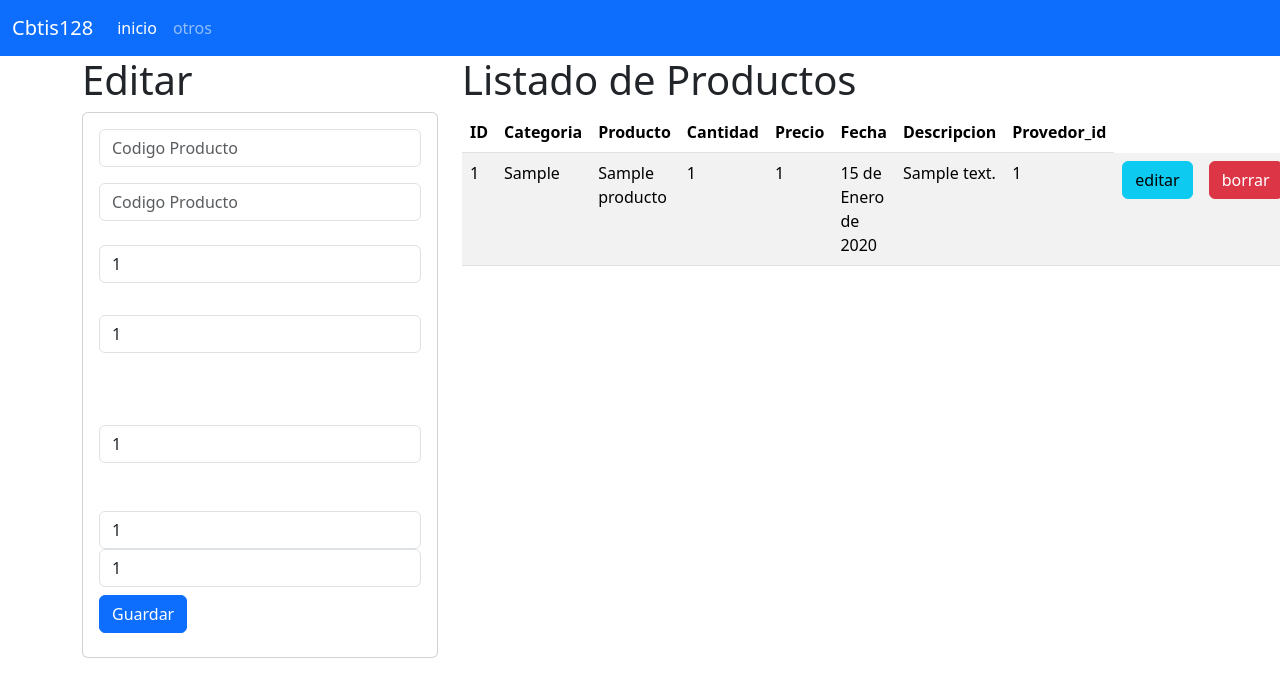
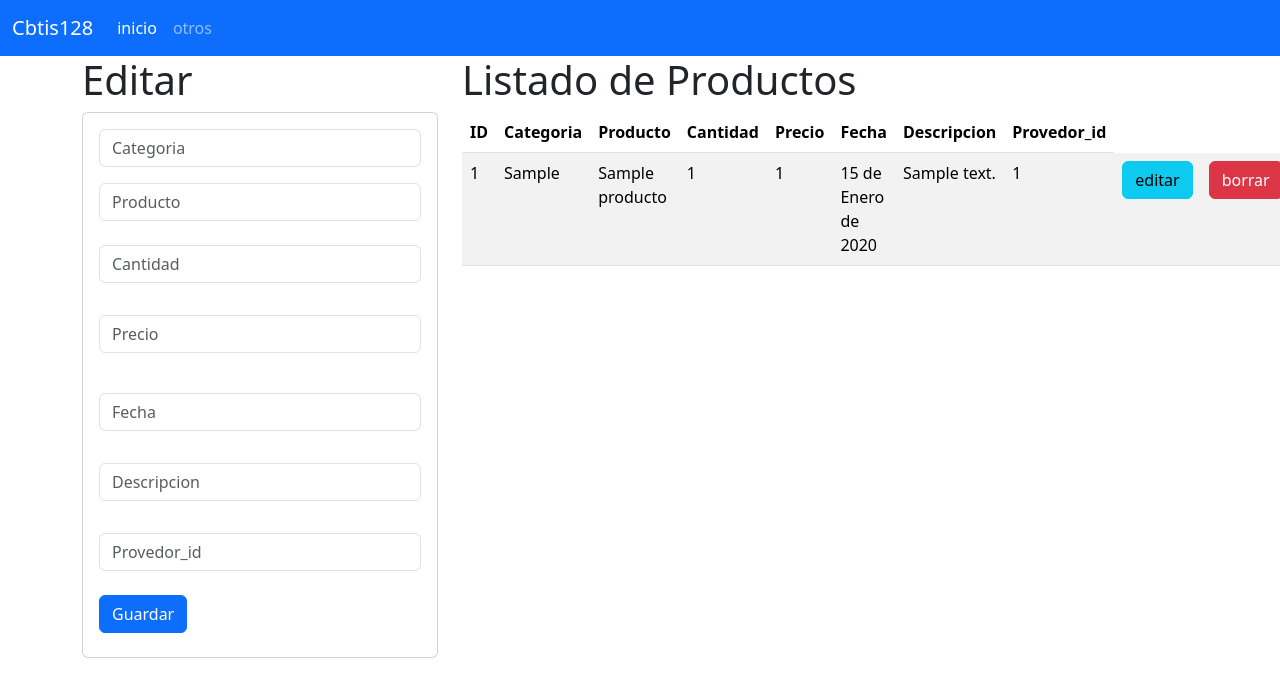
Before and after one commit to Emiliano-Guerrero-Blanco-1067/UIII_p1_CRUD_Tabla_Materia_4_Noviembre_2024_5_i, a Django app: page / in a window 1280 px wide. Shown: the top 697 px of the page. Run offline with Django 5.2, Linux system fonts and the light colour scheme; tables that the repository leaves empty hold one stand-in row (values such as "Sample post").

Commit message:
Add files via upload

```diff
--- a/U3_ACT_3/videoclubTabla_app/templates/gestionarMateria.html
+++ b/U3_ACT_3/videoclubTabla_app/templates/gestionarMateria.html
@@ -11,25 +11,25 @@
       <div class="card-body">
         <form action="registrarMateria/" method="POST"> {% csrf_token %}<!-- falta action -->
           <div class="form-group">
-            <input type="text" id="txtcodigo" name="txtcodigo" class="form-control" placeholder="Codigo Producto" minlength="1" maxlength="6" required>
+            <input type="text" id="txtcodigo" name="txtcodigo" class="form-control" placeholder="Categoria" minlength="1" maxlength="6" required>
           </div>
           <div class="form-group py-3">
-            <input type="text" id="txtnombre" name="txtnombre" class="form-control" placeholder="Codigo Producto" maxlength="100" required>
+            <input type="text" id="txtnombre" name="txtnombre" class="form-control" placeholder="Producto" maxlength="100" required>
           </div>
           <div class="form-group py-2">
-            <input type="text" id="numcreditos" name="numcreditos" class="form-control" min="1" max="9" value="1" required>
+            <input type="text" id="numcreditos" name="numcreditos" class="form-control" min="1" max="9" placeholder="Cantidad" required>
           </div>
           <div class="form-group py-4">
-            <input type="text" id="numcreditos1" name="numcreditos1" class="form-control" min="1" max="9" value="1" required>
+            <input type="text" id="numcreditos1" name="numcreditos1" class="form-control" min="1" max="9" placeholder="Precio" required>
           </div>
-          <div class="form-group py-5">
-            <input type="text" id="txtfecha" name="txtfecha" class="form-control" min="1" max="9" value="1" required>
+          <div class="form-group py-3">
+            <input type="text" id="txtfecha" name="txtfecha" class="form-control" placeholder="Fecha" maxlength="100" required>
           </div>
-          <div class="form-group py-6">
-            <input type="text" id="txtdescripcion" name="txtdescripcion" class="form-control" min="1" max="9" value="1" required>
+          <div class="form-group py-3">
+            <input type="text" id="txtdescripcion" name="txtdescripcion" class="form-control" placeholder="Descripcion" maxlength="100" required>
           </div>
-          <div class="form-group py-7">
-            <input type="text" id="numprovedor_id" name="txtprovedor_id" class="form-control" min="1" max="9" value="1" required>
+          <div class="form-group py-3">
+            <input type="text" id="txtprovedor_id" name="txtprovedor_id" class="form-control" placeholder="Provedor_id" maxlength="100" required>
           </div>
           <div class="form-group py-2">
             <button type="submit" class="btn btn-primary">Guardar</button>
```
Also changed, not shown: U3_ACT_3/videoclubTabla_app/templates/editarMateria.html (+9 -0 lines), 1 other file.
